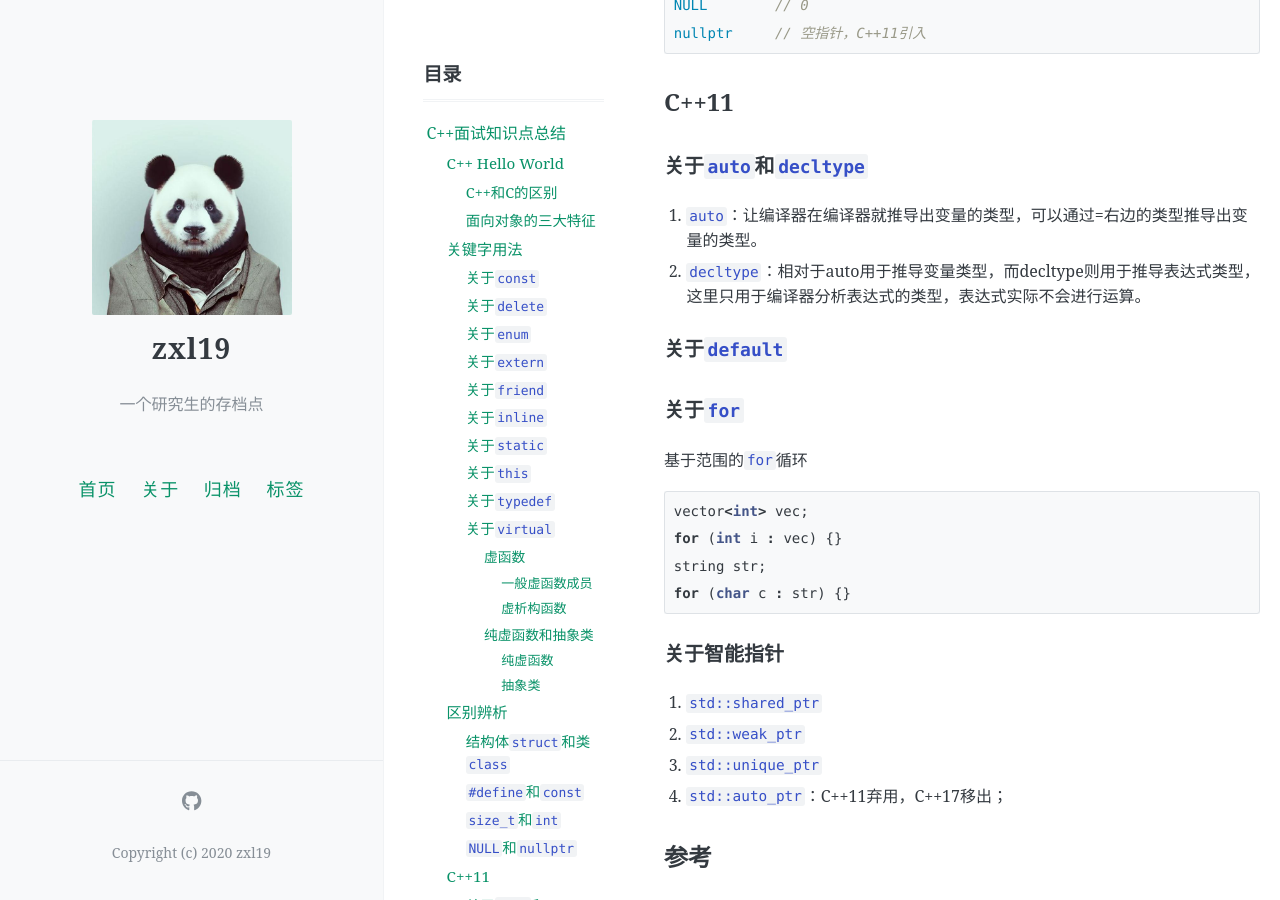
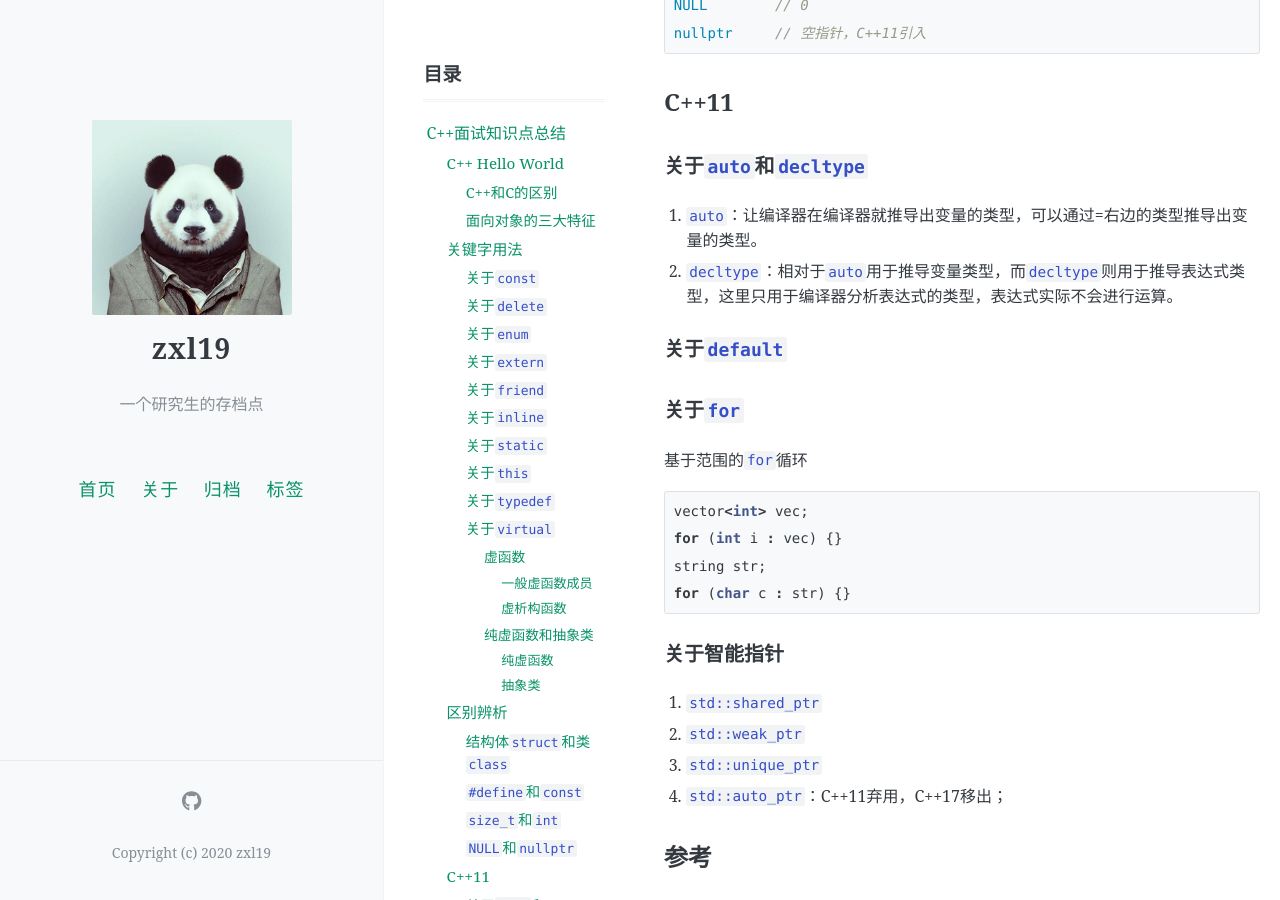
Before and after one commit to zxl19/zxl19.github.io, a Jekyll site: the page built from _posts/2021-09-25-cpp-interview.md, in a window 1280 px wide and 900 px high, scrolled down 3007 px. Built offline with Jekyll 4.4.1, drawn with Linux system fonts in a browser that asks for light colours; comment, search, counter and statistics services are not loaded.

```diff
--- a/_posts/2021-09-25-cpp-interview.md
+++ b/_posts/2021-09-25-cpp-interview.md
@@ -121,7 +121,7 @@ nullptr     // 空指针，C++11引入
 ### 关于`auto`和`decltype`
 
 1. `auto`：让编译器在编译器就推导出变量的类型，可以通过=右边的类型推导出变量的类型。
-2. `decltype`：相对于auto用于推导变量类型，而decltype则用于推导表达式类型，这里只用于编译器分析表达式的类型，表达式实际不会进行运算。
+2. `decltype`：相对于`auto`用于推导变量类型，而`decltype`则用于推导表达式类型，这里只用于编译器分析表达式的类型，表达式实际不会进行运算。
 
 ### 关于`default`
 
```
Also changed, not shown: _posts/2020-06-03-vscode-setup.md (+2 -2 lines), _posts/2021-05-22-cpp-material.md (+2 -0 lines), README.md.
